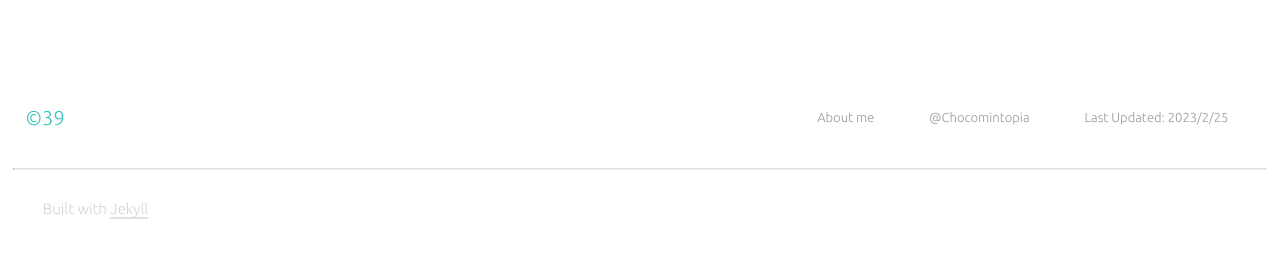
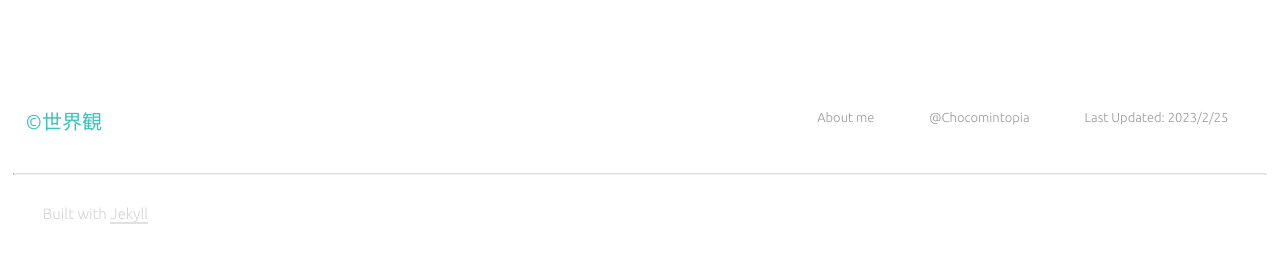
Before and after one commit to Chocomintopia/Chocomintopia.Github.io, a Jekyll site: the page built from _posts/2022-06-19-#1 AlexNet.md, in a window 1280 px wide and 900 px high, scrolled down 1630 px. Shown: the part 626-889 px from the top of the window. Built offline with Jekyll 4.4.1, drawn with Linux system fonts in a browser that asks for light colours; nearby versions of some CDN libraries; a script that is not in the unit is left out.

Commit message:
Update _config.yml

```diff
--- a/_config.yml
+++ b/_config.yml
@@ -6,7 +6,7 @@
 
 # This will show up at the top of index page
 site_heading: >
-    今天吃什么好呢
+    alpha
 
 email:
 author: 39
@@ -17,7 +17,7 @@
 
 
 # This will what will show against &copy; in the footer
-copyright: 39
+copyright: 世界観
 
 # Toggle your short bio, which will displayed on your index page
 # Just toggle it and run jekyll again to see
```
